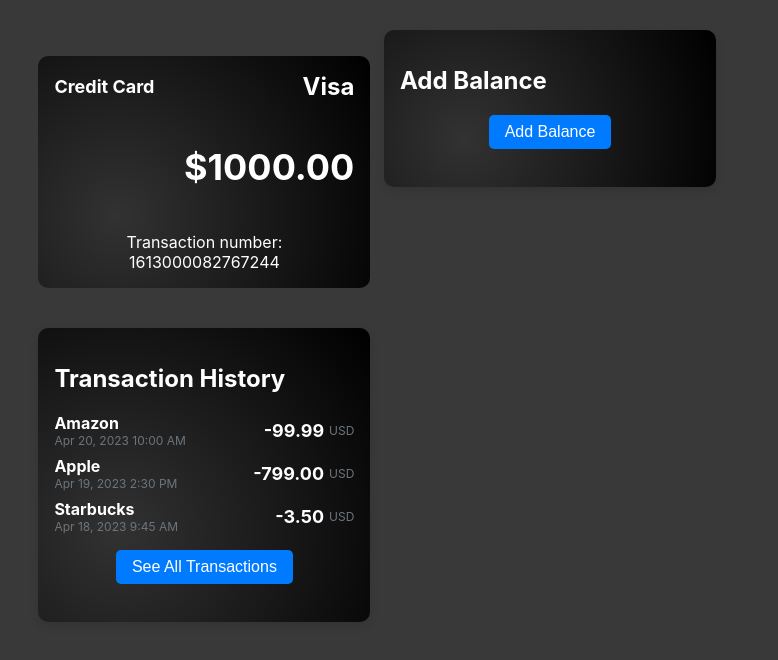
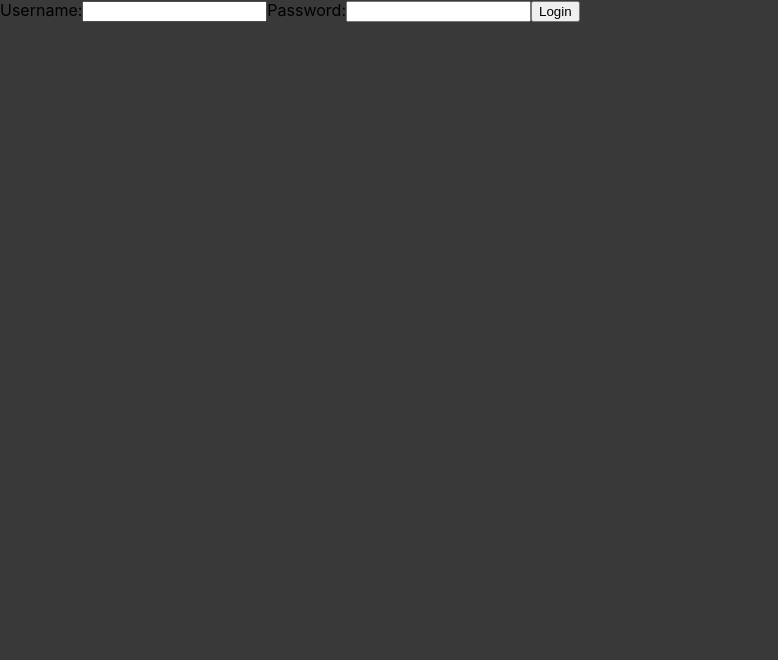
Before and after one commit to StefanDespotovic/banking-system, a React (Create React App) app: page /login in a window 1280 px wide. Shown: the top 660 px of the page, without its empty margins (0-778 px from the left). Built offline with nearby package versions, Linux system fonts and the light colour scheme.

Commit message:
created login component, started with mongodb

```diff
--- a/package.json
+++ b/package.json
@@ -10,6 +10,7 @@
     "react": "^18.2.0",
     "react-chartjs-2": "^5.2.0",
     "react-dom": "^18.2.0",
+    "react-router-dom": "^6.10.0",
     "react-scripts": "5.0.1",
     "styled-components": "^5.3.10",
     "web-vitals": "^2.1.4"
--- a/src/App.js
+++ b/src/App.js
@@ -1,105 +1,25 @@
 import React, { useState } from "react";
-import CreditCard from "./components/creditCard/CreditCard";
-import Transactions from "./components/transactions/Transactions";
-import AddBalance from "./components/addBalance/AddBalance";
-// import Chart from "./components/chart/Chart";
-import styled from "styled-components";
-
-const Card = styled.div`
-  position: relative;
-  display: flex;
-  flex-direction: column;
-  top: 7vh;
-  margin-left: 3vw;
-`;
-const History = styled.div`
-  position: relative;
-  display: flex;
-  flex-direction: column;
-  top: 12vh;
-  margin-left: 3vw;
-`;
-const Balance = styled.div`
-  position: relative;
-  margin-left: 30vw;
-  bottom: 62vh;
-`;
+import { BrowserRouter as Router, Route, Routes } from "react-router-dom";
+import Login from "./components/login/Login";
+import Main from "./components/mainPage/MainPage";
+import Welcome from "./components/welcome/Welcome";
 
 const App = () => {
-  const [balance, setBalance] = useState(1000);
-  const [transactions, setTransactions] = useState([
-    {
-      id: 1,
-      seller: "Amazon",
-      date: "Apr 20, 2023",
-      time: "10:00 AM",
-      price: "-99.99",
-      currency: "USD",
-    },
-    {
-      id: 2,
-      seller: "Apple",
-      date: "Apr 19, 2023",
-      time: "2:30 PM",
-      price: "-799.00",
-      currency: "USD",
-    },
-    {
-      id: 3,
-      seller: "Starbucks",
-      date: "Apr 18, 2023",
-      time: "9:45 AM",
-      price: "-3.50",
-      currency: "USD",
-    },
-    {
-      id: 4,
-      seller: "Netflix",
-      date: "Apr 17, 2023",
-      time: "8:00 PM",
-      price: "-14.99",
-      currency: "USD",
-    },
-    {
-      id: 5,
-      seller: "Sallary",
-      date: "Apr 15, 2023",
-      time: "12:00 PM",
-      price: "+980.00",
-      currency: "USD",
-    },
-  ]);
-  const handleAddBalance = (amount, seller) => {
-    const newTransaction = {
-      id: Math.floor(Math.random() * 100000),
-      seller: seller,
-      date: new Date().toLocaleDateString(),
-      time: new Date().toLocaleTimeString(),
-      price: `+${parseFloat(amount).toFixed(2)}`,
-      currency: "USD",
-    };
-    setTransactions([newTransaction, ...transactions]);
-    setBalance((prevBalance) => prevBalance + parseFloat(amount));
-  };
+  const [loggedIn, setLoggedIn] = useState(false);
 
   return (
-    <>
-      <Card>
-        <CreditCard
-          accountType="Credit Card"
-          cardBrand="Visa"
-          balance={balance.toFixed(2)}
-          transactionNumber="1613000082767244"
-        />
-      </Card>
-      <History>
-        <Transactions transactions={transactions} />
-      </History>
-      <Balance>
-        <AddBalance handleAddBalance={handleAddBalance} />
-      </Balance>
-      {/* <Chart /> */}
-    </>
+    <Router>
+      <Routes>
+        <Route path="/" element={<Welcome />} />
+        <Route path="/login" element={<Login onLogin={setLoggedIn} />} />
+        {!loggedIn && <Route to="/login" />}
+        {loggedIn && (
+          <>
+            <Route path="/main" element={<Main />} />
+          </>
+        )}
+      </Routes>
+    </Router>
   );
 };
 
--- /dev/null
+++ b/src/components/login/Login.js
@@ -0,0 +1,42 @@
+import React, { useState } from "react";
+import { useNavigate } from "react-router-dom";
+
+const Login = ({ setLoggedIn, onLogin }) => {
+  const [username, setUsername] = useState("");
+  const [password, setPassword] = useState("");
+
+  const navigate = useNavigate(); // Change this line
+
+  const handleSubmit = (event) => {
+    event.preventDefault();
+    if (username === "t" && password === "t") {
+      console.log(typeof onLogin); // Add this line
+      onLogin(username, password);
+      navigate("/");
+    }
+  };
+
+  return (
+    <form onSubmit={handleSubmit}>
+      <label>
+        Username:
+        <input
+          type="text"
+          value={username}
+          onChange={(event) => setUsername(event.target.value)}
+        />
+      </label>
+      <label>
+        Password:
+        <input
+          type="password"
+          value={password}
+          onChange={(event) => setPassword(event.target.value)}
+        />
+      </label>
+      <button type="submit">Login</button>
+    </form>
+  );
+};
+
+export default Login;
--- /dev/null
+++ b/src/components/mainPage/MainPage.js
@@ -0,0 +1,105 @@
+import React, { useState } from "react";
+import CreditCard from "../creditCard/CreditCard";
+import Transactions from "../transactions/Transactions";
+import AddBalance from "../addBalance/AddBalance";
+
+import styled from "styled-components";
+
+const Card = styled.div`
+  position: relative;
+  display: flex;
+  flex-direction: column;
+  top: 7vh;
+  margin-left: 3vw;
+`;
+const History = styled.div`
+  position: relative;
+  display: flex;
+  flex-direction: column;
+  top: 12vh;
+  margin-left: 3vw;
+`;
+const Balance = styled.div`
+  position: relative;
+  margin-left: 30vw;
+  bottom: 62vh;
+`;
+
+const Main = () => {
+  const [balance, setBalance] = useState(1000);
+  const [transactions, setTransactions] = useState([
+    {
+      id: 1,
+      seller: "Amazon",
+      date: "Apr 20, 2023",
+      time: "10:00 AM",
+      price: "-99.99",
+      currency: "USD",
+    },
+    {
+      id: 2,
+      seller: "Apple",
+      date: "Apr 19, 2023",
+      time: "2:30 PM",
+      price: "-799.00",
+      currency: "USD",
+    },
+    {
+      id: 3,
+      seller: "Starbucks",
+      date: "Apr 18, 2023",
+      time: "9:45 AM",
+      price: "-3.50",
+      currency: "USD",
+    },
+    {
+      id: 4,
+      seller: "Netflix",
+      date: "Apr 17, 2023",
+      time: "8:00 PM",
+      price: "-14.99",
+      currency: "USD",
+    },
+    {
+      id: 5,
+      seller: "Sallary",
+      date: "Apr 15, 2023",
+      time: "12:00 PM",
+      price: "+980.00",
+      currency: "USD",
+    },
+  ]);
+  const handleAddBalance = (amount, seller) => {
+    const newTransaction = {
+      id: Math.floor(Math.random() * 100000),
+      seller: seller,
+      date: new Date().toLocaleDateString(),
+      time: new Date().toLocaleTimeString(),
+      price: `+${parseFloat(amount).toFixed(2)}`,
+      currency: "USD",
+    };
+    setTransactions([newTransaction, ...transactions]);
+    setBalance((prevBalance) => prevBalance + parseFloat(amount));
+  };
+
+  return (
+    <>
+      <Card>
+        <CreditCard
+          accountType="Credit Card"
+          cardBrand="Visa"
+          balance={balance.toFixed(2)}
+          transactionNumber="1613000082767244"
+        />
+      </Card>
+      <History>
+        <Transactions transactions={transactions} />
+      </History>
+      <Balance>
+        <AddBalance handleAddBalance={handleAddBalance} />
+      </Balance>
+    </>
+  );
+};
+
+export default Main;
--- /dev/null
+++ b/src/components/welcome/Welcome.js
@@ -0,0 +1,12 @@
+import React from "react";
+
+const Welcome = ({ toggleLogin }) => {
+  return (
+    <div>
+      <h1>Welcome</h1>
+      <button onClick={toggleLogin}>Login</button>
+    </div>
+  );
+};
+
+export default Welcome;
```
Also changed, not shown: 1 other file (tests, documents, lock files or other folders).
